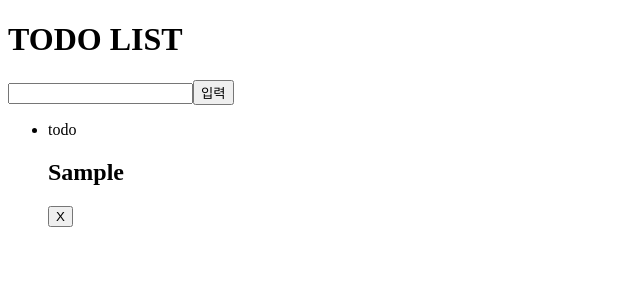
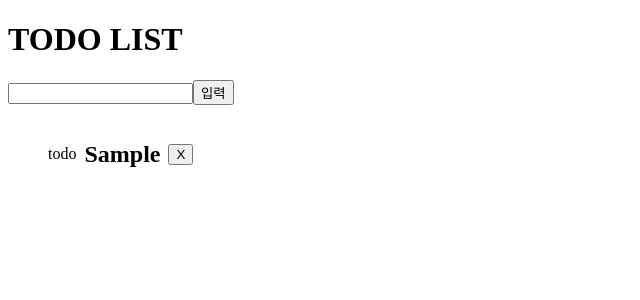
Before and after one commit to lifeisegg123/pf-fp-tdd, a Next.js app: page / in a window 1280 px wide. Both pictures are taken after typing "Sample" into the empty fields and a click on the button "입력". Shown: the top 300 px of the page, without its empty margins (0-640 px from the left). Built offline with nearby package versions, Linux system fonts and the light colour scheme.

Commit message:
add little style

```diff
--- a/src/components/TodoItem/TodoItem.tsx
+++ b/src/components/TodoItem/TodoItem.tsx
@@ -15,7 +15,7 @@ export function TodoItem({ desc, checked, onRemove, onCheck }: TodoItemProps) {
     onRemove(e);
   };
   return (
-    <li onClick={onCheck}>
+    <li className="flex-row-center gap-sm" onClick={onCheck}>
       <span>{checked ? "done" : "todo"}</span>
       <Typo as="h2">{desc}</Typo>
       <Button onClick={handleRemove} aria-label="삭제">
--- a/src/pages/_app.tsx
+++ b/src/pages/_app.tsx
@@ -1,4 +1,6 @@
 import type { AppProps } from "next/app";
+import "src/styles/flex.css";
+import "src/styles/gap.css";
 
 function MyApp({ Component, pageProps }: AppProps) {
   return <Component {...pageProps} />;
--- /dev/null
+++ b/src/styles/flex.css
@@ -0,0 +1,4 @@
+.flex-row-center {
+  display: flex;
+  align-items: center;
+}
--- /dev/null
+++ b/src/styles/gap.css
@@ -0,0 +1,7 @@
+.gap-sm {
+  gap: 8px;
+}
+
+.gap-md {
+  gap: 16px;
+}
```
Also changed, not shown: 2 other files (tests, documents, lock files or other folders).
